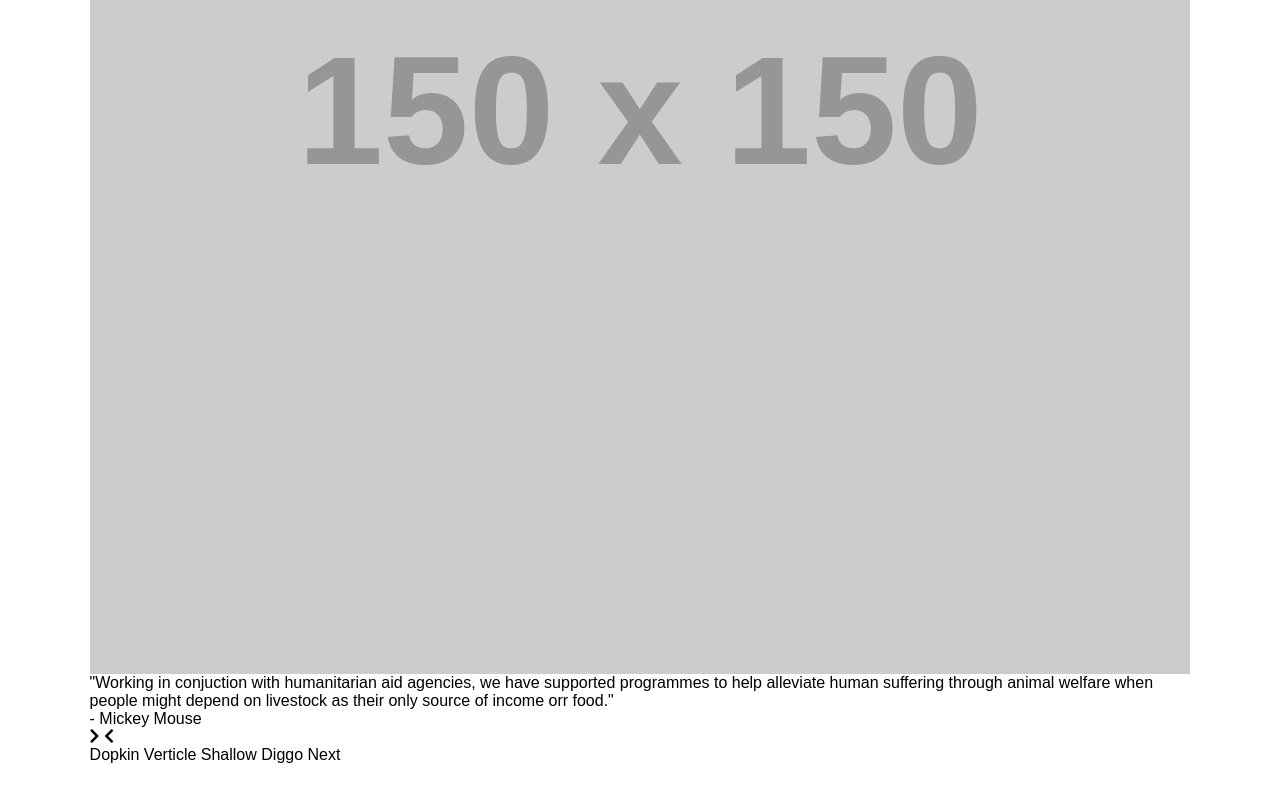
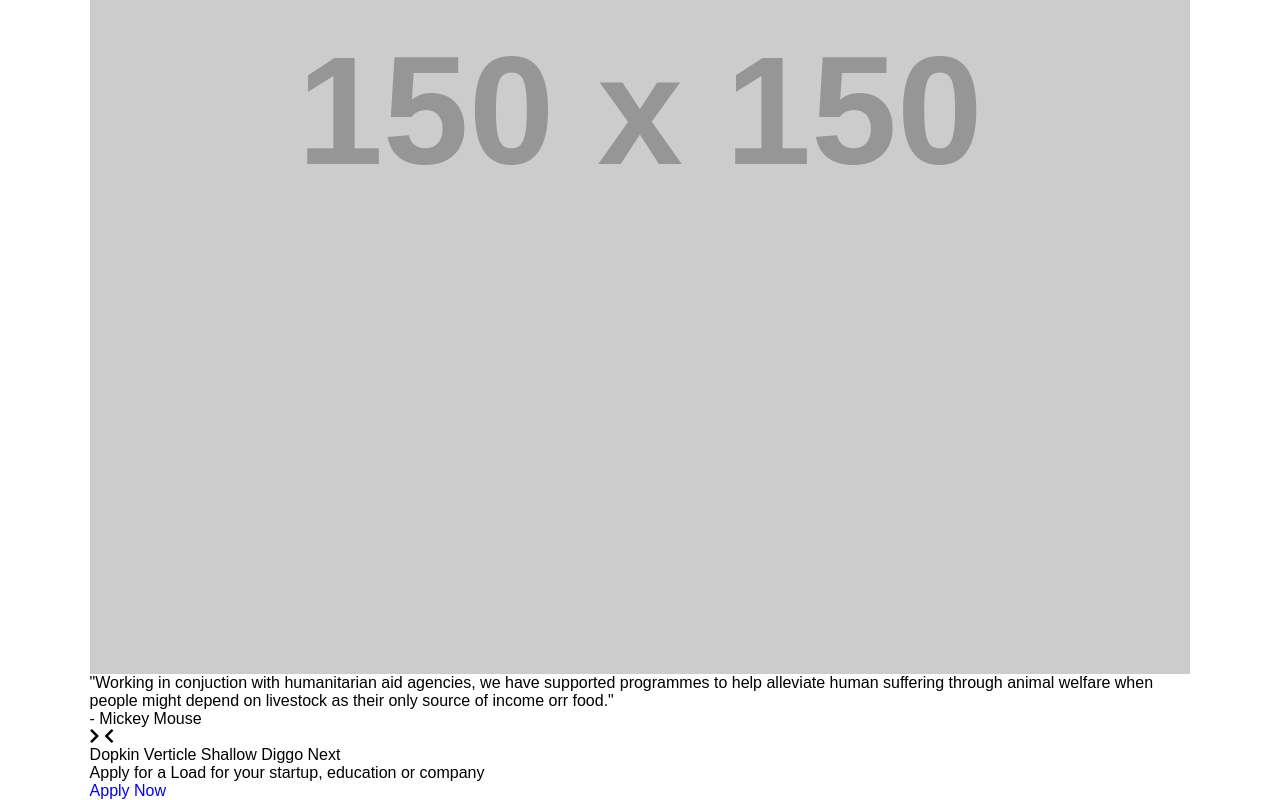
Before and after one commit to mvishrutaxioned/HTML-CSS-Respo-4, a plain HTML site: page index.html in a window 1280 px wide. Shown: the part 3726-4526 px from the top of the page. Before the commit the page ends 4490 px from the top, so only its background shows below. Drawn offline with Linux system fonts and the light colour scheme; placeholder pictures from the web are drawn by us.

Commit message:
added-apply-section

```diff
--- a/index.html
+++ b/index.html
@@ -208,6 +208,12 @@
               </ul>
             </div>
           </section>
+          <section class="apply">
+            <div class="wrapper">
+              <h2>Apply for a Load for your startup, education or company</h2>
+              <a href="#FIXME" title="Apply Now">Apply Now</a>
+            </div>
+          </section>
       </main>
       <!--main section end-->
       <!--footer section start-->
```
